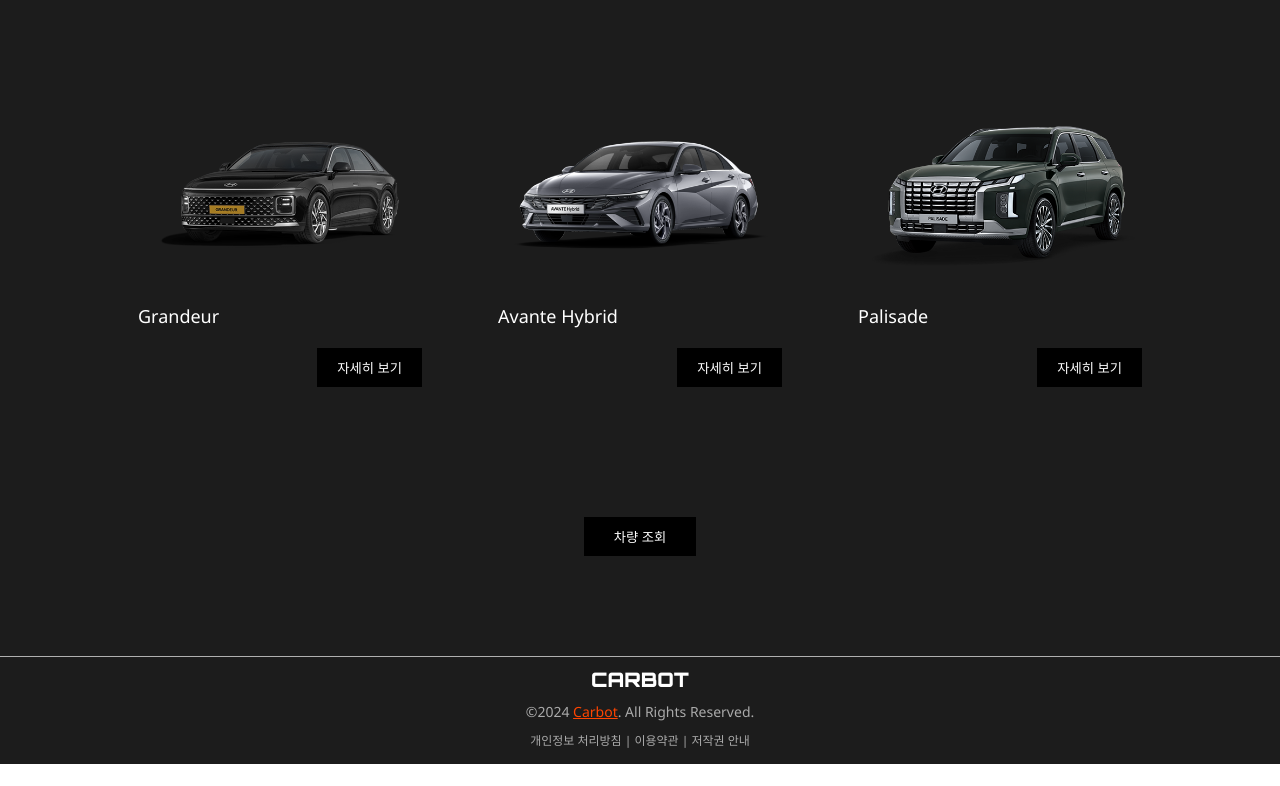
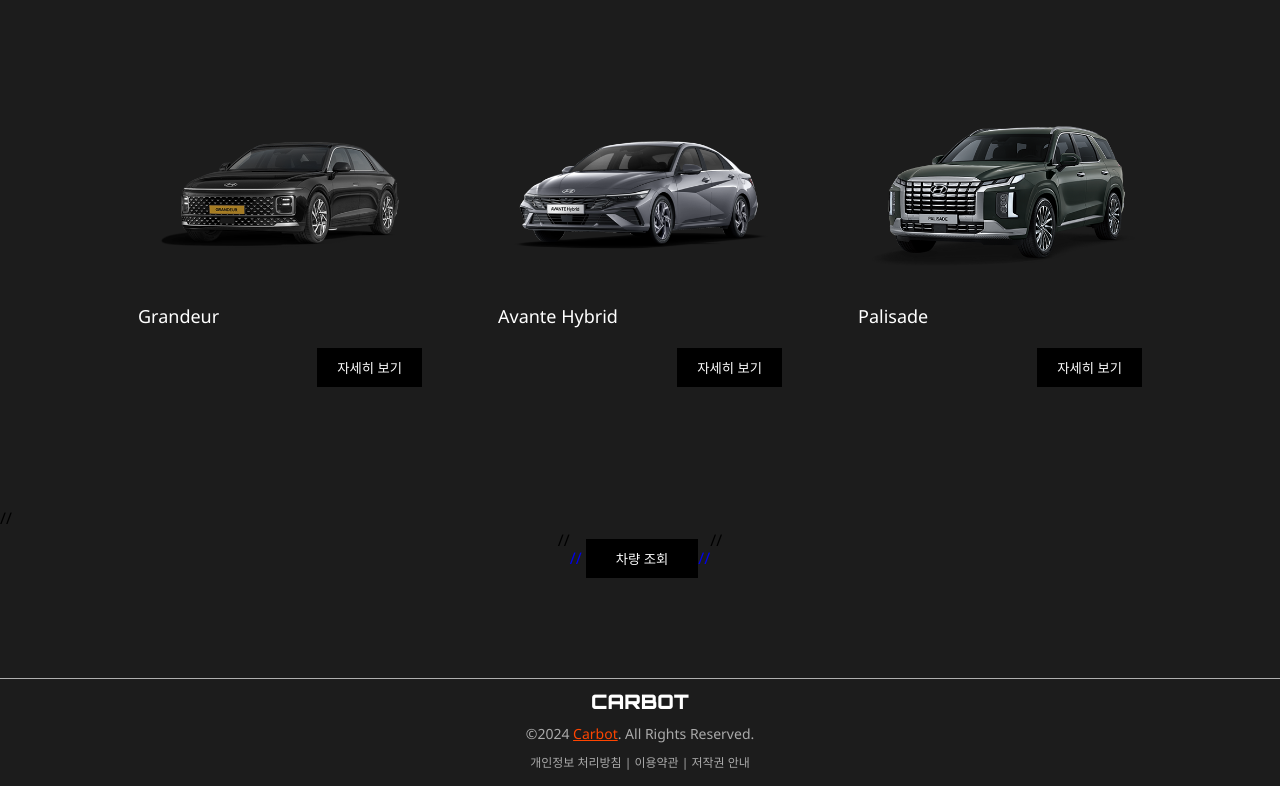
Before and after one commit to guswlda/carbot_front_cicd, a React (Create React App) app: page / in a window 1280 px wide. Shown: the part 1021-1807 px from the top of the page. Before the commit the page ends 1785 px from the top, so only its background shows below. Built offline with nearby package versions, Linux system fonts and the light colour scheme.

Commit message:
Update main.js

```diff
--- a/src/components/main/main.js
+++ b/src/components/main/main.js
@@ -178,11 +178,11 @@
       </section>
 
       {/* car-select section */}
-      <div className="main-select-button">
-        <Link to="/CarSelect" className="main-links">
-          <button>차량 조회</button>
-        </Link>
-      </div>
+      // <div className="main-select-button">
+      //   <Link to="/CarSelect" className="main-links">
+      //     <button>차량 조회</button>
+      //   </Link>
+      // </div>
     </div>
   );
 };
```
